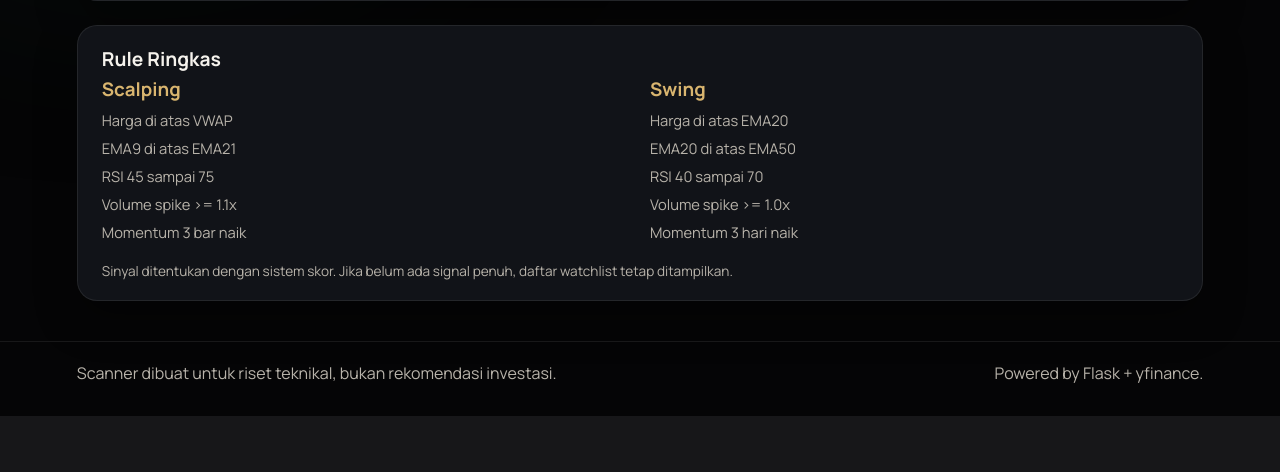
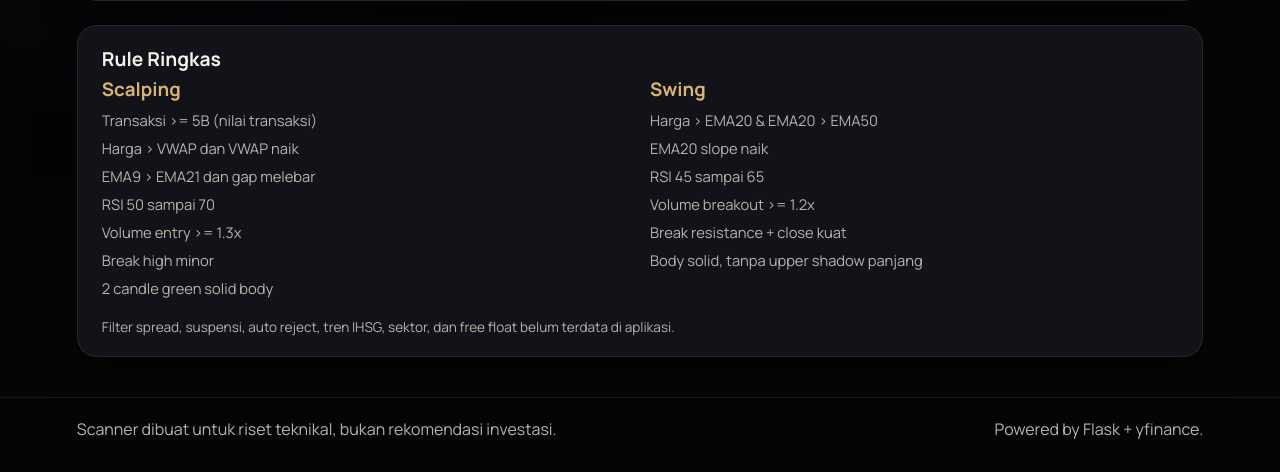
Before and after one commit to bayhaqqyy/scanner-emiten, a Flask app: page / in a window 1280 px wide. Shown: the part 1167-1639 px from the top of the page. Before the commit the page ends 1583 px from the top, so only its background shows below. Run offline with Flask 3, Linux system fonts and the light colour scheme; data that the repository does not hold is empty.

Commit message:
update format number

```diff
--- a/main.py
+++ b/main.py
@@ -33,26 +33,33 @@ AI_MAX_ITEMS = int(os.getenv("AI_MAX_ITEMS", "5"))
 SCALP_EMA_FAST = int(os.getenv("SCALP_EMA_FAST", "9"))
 SCALP_EMA_SLOW = int(os.getenv("SCALP_EMA_SLOW", "21"))
 SCALP_RSI_LEN = int(os.getenv("SCALP_RSI_LEN", "14"))
-SCALP_RSI_MIN = float(os.getenv("SCALP_RSI_MIN", "45"))
-SCALP_RSI_MAX = float(os.getenv("SCALP_RSI_MAX", "75"))
-SCALP_VOL_SPIKE = float(os.getenv("SCALP_VOL_SPIKE", "1.1"))
+SCALP_RSI_MIN = float(os.getenv("SCALP_RSI_MIN", "50"))
+SCALP_RSI_MAX = float(os.getenv("SCALP_RSI_MAX", "70"))
+SCALP_VOL_SPIKE = float(os.getenv("SCALP_VOL_SPIKE", "1.3"))
 SCALP_ATR_LEN = int(os.getenv("SCALP_ATR_LEN", "14"))
 SCALP_R_MULT = float(os.getenv("SCALP_R_MULT", "2.0"))
-SCALP_MIN_SCORE = int(os.getenv("SCALP_MIN_SCORE", "3"))
-SCALP_WATCH_SCORE = int(os.getenv("SCALP_WATCH_SCORE", "2"))
+SCALP_BREAKOUT_LOOKBACK = int(os.getenv("SCALP_BREAKOUT_LOOKBACK", "5"))
+SCALP_SOLID_BODY_MIN = float(os.getenv("SCALP_SOLID_BODY_MIN", "0.6"))
+SCALP_TX_VALUE_MIN = float(os.getenv("SCALP_TX_VALUE_MIN", "5000000000"))
+SCALP_MIN_SCORE = int(os.getenv("SCALP_MIN_SCORE", "7"))
+SCALP_WATCH_SCORE = int(os.getenv("SCALP_WATCH_SCORE", "5"))
 
 # Swing rules (1d data)
 SWING_EMA_FAST = int(os.getenv("SWING_EMA_FAST", "20"))
 SWING_EMA_SLOW = int(os.getenv("SWING_EMA_SLOW", "50"))
 SWING_RSI_LEN = int(os.getenv("SWING_RSI_LEN", "14"))
-SWING_RSI_MIN = float(os.getenv("SWING_RSI_MIN", "40"))
-SWING_RSI_MAX = float(os.getenv("SWING_RSI_MAX", "70"))
-SWING_VOL_SPIKE = float(os.getenv("SWING_VOL_SPIKE", "1.0"))
+SWING_RSI_MIN = float(os.getenv("SWING_RSI_MIN", "45"))
+SWING_RSI_MAX = float(os.getenv("SWING_RSI_MAX", "65"))
+SWING_VOL_SPIKE = float(os.getenv("SWING_VOL_SPIKE", "1.2"))
 SWING_ATR_LEN = int(os.getenv("SWING_ATR_LEN", "14"))
 SWING_SL_ATR = float(os.getenv("SWING_SL_ATR", "1.5"))
 SWING_R_MULT = float(os.getenv("SWING_R_MULT", "2.0"))
-SWING_MIN_SCORE = int(os.getenv("SWING_MIN_SCORE", "3"))
-SWING_WATCH_SCORE = int(os.getenv("SWING_WATCH_SCORE", "2"))
+SWING_BREAKOUT_LOOKBACK = int(os.getenv("SWING_BREAKOUT_LOOKBACK", "20"))
+SWING_SOLID_BODY_MIN = float(os.getenv("SWING_SOLID_BODY_MIN", "0.55"))
+SWING_UPPER_SHADOW_MAX = float(os.getenv("SWING_UPPER_SHADOW_MAX", "0.4"))
+SWING_EMA_SLOPE_LOOKBACK = int(os.getenv("SWING_EMA_SLOPE_LOOKBACK", "3"))
+SWING_MIN_SCORE = int(os.getenv("SWING_MIN_SCORE", "6"))
+SWING_WATCH_SCORE = int(os.getenv("SWING_WATCH_SCORE", "4"))
 
 CA_CACHE_MINUTES = int(os.getenv("CA_CACHE_MINUTES", "15"))
 
@@ -68,6 +75,7 @@ _scalping_cache = {"items": [], "updated_at": None, "error": None}
 _swing_cache = {"items": [], "updated_at": None, "error": None}
 _ai_cache = {}
 _ca_cache = {"items": [], "updated_at": None, "error": None, "at": None}
+_scalp_call_base = {}
 
 _LOCAL_TZ = ZoneInfo(os.getenv("LOCAL_TZ", "Asia/Jakarta"))
 
@@ -484,29 +492,54 @@ def scan_scalping():
             close_s = df["Close"].squeeze()
             high_s = df["High"].squeeze()
             low_s = df["Low"].squeeze()
+            open_s = df["Open"].squeeze()
             vol_s = df["Volume"].squeeze()
 
             last_close = float(close_s.iloc[-1])
             prev_close = float(close_s.iloc[-2])
             change = ((last_close - prev_close) / prev_close) * 100
 
-            ema_fast = ema(close_s, SCALP_EMA_FAST).iloc[-1]
-            ema_slow = ema(close_s, SCALP_EMA_SLOW).iloc[-1]
+            ema_fast_series = ema(close_s, SCALP_EMA_FAST)
+            ema_slow_series = ema(close_s, SCALP_EMA_SLOW)
+            ema_fast = ema_fast_series.iloc[-1]
+            ema_slow = ema_slow_series.iloc[-1]
             rsi_val = rsi(close_s, SCALP_RSI_LEN).iloc[-1]
-            vwap_val = vwap(high_s, low_s, close_s, vol_s).iloc[-1]
+            vwap_series = vwap(high_s, low_s, close_s, vol_s)
+            vwap_val = vwap_series.iloc[-1]
             vwap_diff = (last_close / vwap_val - 1) * 100
             avg_vol = vol_s.tail(20).mean()
             vol_spike = (vol_s.iloc[-1] / avg_vol) if avg_vol and avg_vol > 0 else 0
             atr_val = atr(high_s, low_s, close_s, SCALP_ATR_LEN).iloc[-1]
 
-            momentum_3 = close_s.iloc[-1] > close_s.iloc[-2] > close_s.iloc[-3]
+            tx_value = float((close_s * vol_s).sum())
+            vwap_rising = vwap_series.iloc[-1] > vwap_series.iloc[-2]
+            ema_gap = ema_fast - ema_slow
+            ema_gap_prev = ema_fast_series.iloc[-2] - ema_slow_series.iloc[-2]
+            ema_widening = ema_gap > ema_gap_prev
+
+            lookback = max(2, SCALP_BREAKOUT_LOOKBACK)
+            recent_high = high_s.iloc[-lookback - 1 : -1].max()
+            break_high = last_close > recent_high if pd.notna(recent_high) else False
+
+            def solid_green(idx):
+                body = abs(close_s.iloc[idx] - open_s.iloc[idx])
+                rng = high_s.iloc[idx] - low_s.iloc[idx]
+                if rng <= 0:
+                    return False
+                return close_s.iloc[idx] > open_s.iloc[idx] and (body / rng) >= SCALP_SOLID_BODY_MIN
+
+            momentum_2 = solid_green(-1) and solid_green(-2)
+
             conditions = [
+                ("tx_value_min", tx_value >= SCALP_TX_VALUE_MIN),
                 ("price_above_vwap", last_close > vwap_val),
+                ("vwap_rising", vwap_rising),
                 ("ema_trend", ema_fast > ema_slow),
+                ("ema_widening", ema_widening),
                 ("rsi_ok", SCALP_RSI_MIN <= rsi_val <= SCALP_RSI_MAX),
                 ("vol_spike", vol_spike >= SCALP_VOL_SPIKE),
-                ("momentum_3", momentum_3),
-                ("green_bar", change >= 0),
+                ("break_high_minor", break_high),
+                ("momentum_2_green", momentum_2),
             ]
             score, reasons = _score_conditions(conditions)
 
@@ -514,6 +547,18 @@ def scan_scalping():
                 entry, sl, tp, risk = _trade_plan(
                     last_close, atr_val, sl_atr=1.0, r_mult=SCALP_R_MULT
                 )
+                call_key = symbol
+                if call_key not in _scalp_call_base:
+                    _scalp_call_base[call_key] = {
+                        "price": last_close,
+                        "at": _now_iso(),
+                    }
+                call_base = _scalp_call_base[call_key]
+                call_price = call_base["price"]
+                change_from_call = (
+                    ((last_close - call_price) / call_price) * 100 if call_price else None
+                )
+
                 item = {
                     "ticker": symbol,
                     "close": _format_price(last_close),
@@ -523,6 +568,10 @@ def scan_scalping():
                     "ema_slow": _format_price(ema_slow),
                     "rsi": round(float(rsi_val), 2),
                     "vol_spike": round(float(vol_spike), 2),
+                    "tx_value": _format_price(tx_value),
+                    "call_price": _format_price(call_price),
+                    "call_at": call_base["at"],
+                    "change_from_call_pct": _format_price(change_from_call),
                     "entry": entry,
                     "sl": sl,
                     "tp": tp,
@@ -568,28 +617,44 @@ def scan_swing():
             close_s = df["Close"].squeeze()
             high_s = df["High"].squeeze()
             low_s = df["Low"].squeeze()
+            open_s = df["Open"].squeeze()
             vol_s = df["Volume"].squeeze()
 
             last_close = float(close_s.iloc[-1])
             prev_close = float(close_s.iloc[-2])
             change = ((last_close - prev_close) / prev_close) * 100
 
-            ema_fast = ema(close_s, SWING_EMA_FAST).iloc[-1]
-            ema_slow = ema(close_s, SWING_EMA_SLOW).iloc[-1]
+            ema_fast_series = ema(close_s, SWING_EMA_FAST)
+            ema_slow_series = ema(close_s, SWING_EMA_SLOW)
+            ema_fast = ema_fast_series.iloc[-1]
+            ema_slow = ema_slow_series.iloc[-1]
             rsi_val = rsi(close_s, SWING_RSI_LEN).iloc[-1]
             avg_vol = vol_s.tail(20).mean()
             vol_spike = (vol_s.iloc[-1] / avg_vol) if avg_vol and avg_vol > 0 else 0
             atr_val = atr(high_s, low_s, close_s, SWING_ATR_LEN).iloc[-1]
 
             above_fast = last_close > ema_fast
-            up_3 = close_s.iloc[-1] > close_s.iloc[-2] > close_s.iloc[-3]
+            ema_slope = ema_fast - ema_fast_series.iloc[-SWING_EMA_SLOPE_LOOKBACK]
+
+            lookback = max(5, SWING_BREAKOUT_LOOKBACK)
+            recent_high = high_s.iloc[-lookback - 1 : -1].max()
+            break_res = last_close > recent_high if pd.notna(recent_high) else False
+
+            body = abs(close_s.iloc[-1] - open_s.iloc[-1])
+            rng = high_s.iloc[-1] - low_s.iloc[-1]
+            body_ratio = body / rng if rng > 0 else 0
+            upper_shadow = high_s.iloc[-1] - max(close_s.iloc[-1], open_s.iloc[-1])
+            upper_shadow_ratio = upper_shadow / rng if rng > 0 else 0
+
             conditions = [
                 ("above_ema_fast", above_fast),
                 ("ema_trend", ema_fast > ema_slow),
+                ("ema_slope_up", ema_slope > 0),
                 ("rsi_ok", SWING_RSI_MIN <= rsi_val <= SWING_RSI_MAX),
                 ("vol_spike", vol_spike >= SWING_VOL_SPIKE),
-                ("momentum_3", up_3),
-                ("green_bar", change >= 0),
+                ("break_resistance", break_res),
+                ("solid_body", body_ratio >= SWING_SOLID_BODY_MIN),
+                ("no_long_upper", upper_shadow_ratio <= SWING_UPPER_SHADOW_MAX),
             ]
             score, reasons = _score_conditions(conditions)
 
--- a/static/app.js
+++ b/static/app.js
@@ -1,6 +1,23 @@
 const fmt = (value) => {
-  if (value === null || value === undefined) return "-";
+  if (value === null || value === undefined || Number.isNaN(value)) return "-";
   return value;
+};
+
+const formatNumber = (value, digits = 2) => {
+  if (value === null || value === undefined || Number.isNaN(value)) return "-";
+  return new Intl.NumberFormat("id-ID", {
+    minimumFractionDigits: digits,
+    maximumFractionDigits: digits,
+  }).format(value);
+};
+
+const formatCompact = (value) => {
+  if (value === null || value === undefined || Number.isNaN(value)) return "-";
+  return new Intl.NumberFormat("id-ID", {
+    notation: "compact",
+    compactDisplay: "short",
+    maximumFractionDigits: 2,
+  }).format(value);
 };
 
 const statusBadge = (status) => {
@@ -31,6 +48,9 @@ const buildTable = (items, kind) => {
             <th>Change%</th>
             <th>RSI</th>
             <th>Vol</th>
+            <th>Call</th>
+            <th>Chg Call%</th>
+            <th>Tx Value</th>
             <th>Entry</th>
             <th>SL</th>
             <th>TP</th>
@@ -44,13 +64,16 @@ const buildTable = (items, kind) => {
         <td>${statusBadge(item.status)}</td>
         <td>${fmt(item.score)}</td>
         <td>${fmt(item.ticker)}</td>
-        <td>${fmt(item.close)}</td>
-        <td>${fmt(item.change_pct)}</td>
+        <td>${formatNumber(item.close, 2)}</td>
+        <td>${formatNumber(item.change_pct, 2)}</td>
         <td>${fmt(item.rsi)}</td>
-        <td>${fmt(item.vol_spike)}</td>
-        <td>${fmt(item.entry)}</td>
-        <td>${fmt(item.sl)}</td>
-        <td>${fmt(item.tp)}</td>
+        <td>${formatNumber(item.vol_spike, 2)}</td>
+        <td>${formatNumber(item.call_price, 2)}</td>
+        <td>${formatNumber(item.change_from_call_pct, 2)}</td>
+        <td>${formatCompact(item.tx_value)}</td>
+        <td>${formatNumber(item.entry, 2)}</td>
+        <td>${formatNumber(item.sl, 2)}</td>
+        <td>${formatNumber(item.tp, 2)}</td>
         <td>${aiBadge(item.ai)}</td>
       </tr>
   `).join("");
@@ -92,16 +115,16 @@ const renderFundamentals = (data) => {
   document.getElementById("fundamental-asof").textContent = data.as_of || "-";
 
   const rows = [
-    ["Market Cap", ratios.market_cap],
-    ["PBV", ratios.pbv],
-    ["BVPS", ratios.bvps],
-    ["PER", ratios.per],
-    ["EPS", ratios.eps],
-    ["Net Profit Margin", ratios.net_profit_margin],
-    ["DER", ratios.der],
-    ["ROE", ratios.roe],
-    ["Nilai Wajar (Market Cap)", ratios.fair_value_market_cap],
-    ["Harga Wajar (Target MC)", ratios.fair_price_target_mc],
+    ["Market Cap", formatCompact(ratios.market_cap)],
+    ["PBV", formatNumber(ratios.pbv, 2)],
+    ["BVPS", formatNumber(ratios.bvps, 2)],
+    ["PER", formatNumber(ratios.per, 2)],
+    ["EPS", formatNumber(ratios.eps, 2)],
+    ["Net Profit Margin (%)", formatNumber(ratios.net_profit_margin, 2)],
+    ["DER", formatNumber(ratios.der, 2)],
+    ["ROE (%)", formatNumber(ratios.roe, 2)],
+    ["Nilai Wajar (Market Cap)", formatCompact(ratios.fair_value_market_cap)],
+    ["Harga Wajar (Target MC)", formatNumber(ratios.fair_price_target_mc, 2)],
     ["PBV Band", ratios.pbv_band],
   ]
     .map(([label, value]) => `
@@ -114,14 +137,14 @@ const renderFundamentals = (data) => {
 
   const inputsHtml = `
     <div class="fund-subtitle">Input Data</div>
-    <div class="fund-row"><span>Price</span><span>${fmt(inputs.price)}</span></div>
-    <div class="fund-row"><span>Shares Outstanding</span><span>${fmt(inputs.shares_outstanding)}</span></div>
-    <div class="fund-row"><span>Net Income</span><span>${fmt(inputs.net_income)}</span></div>
-    <div class="fund-row"><span>Revenue</span><span>${fmt(inputs.revenue)}</span></div>
-    <div class="fund-row"><span>Equity</span><span>${fmt(inputs.equity)}</span></div>
-    <div class="fund-row"><span>Liabilities</span><span>${fmt(inputs.liabilities)}</span></div>
-    <div class="fund-row"><span>PE Wajar</span><span>${fmt(inputs.pe_wajar)}</span></div>
-    <div class="fund-row"><span>Target Market Cap</span><span>${fmt(inputs.target_market_cap)}</span></div>
+    <div class="fund-row"><span>Price</span><span>${formatNumber(inputs.price, 2)}</span></div>
+    <div class="fund-row"><span>Shares Outstanding</span><span>${formatCompact(inputs.shares_outstanding)}</span></div>
+    <div class="fund-row"><span>Net Income</span><span>${formatCompact(inputs.net_income)}</span></div>
+    <div class="fund-row"><span>Revenue</span><span>${formatCompact(inputs.revenue)}</span></div>
+    <div class="fund-row"><span>Equity</span><span>${formatCompact(inputs.equity)}</span></div>
+    <div class="fund-row"><span>Liabilities</span><span>${formatCompact(inputs.liabilities)}</span></div>
+    <div class="fund-row"><span>PE Wajar</span><span>${formatNumber(inputs.pe_wajar, 2)}</span></div>
+    <div class="fund-row"><span>Target Market Cap</span><span>${formatCompact(inputs.target_market_cap)}</span></div>
   `;
 
   document.getElementById("fundamental-body").innerHTML = rows + inputsHtml;
--- a/templates/index.html
+++ b/templates/index.html
@@ -133,25 +133,28 @@
         <div>
           <h3>Scalping</h3>
           <ul>
-            <li>Harga di atas VWAP</li>
-            <li>EMA9 di atas EMA21</li>
-            <li>RSI 45 sampai 75</li>
-            <li>Volume spike >= 1.1x</li>
-            <li>Momentum 3 bar naik</li>
+            <li>Transaksi >= 5B (nilai transaksi)</li>
+            <li>Harga > VWAP dan VWAP naik</li>
+            <li>EMA9 > EMA21 dan gap melebar</li>
+            <li>RSI 50 sampai 70</li>
+            <li>Volume entry >= 1.3x</li>
+            <li>Break high minor</li>
+            <li>2 candle green solid body</li>
           </ul>
         </div>
         <div>
           <h3>Swing</h3>
           <ul>
-            <li>Harga di atas EMA20</li>
-            <li>EMA20 di atas EMA50</li>
-            <li>RSI 40 sampai 70</li>
-            <li>Volume spike >= 1.0x</li>
-            <li>Momentum 3 hari naik</li>
+            <li>Harga > EMA20 & EMA20 > EMA50</li>
+            <li>EMA20 slope naik</li>
+            <li>RSI 45 sampai 65</li>
+            <li>Volume breakout >= 1.2x</li>
+            <li>Break resistance + close kuat</li>
+            <li>Body solid, tanpa upper shadow panjang</li>
           </ul>
         </div>
       </div>
-      <div class="rule-note">Sinyal ditentukan dengan sistem skor. Jika belum ada signal penuh, daftar watchlist tetap ditampilkan.</div>
+      <div class="rule-note">Filter spread, suspensi, auto reject, tren IHSG, sektor, dan free float belum terdata di aplikasi.</div>
     </section>
   </main>
 
```
